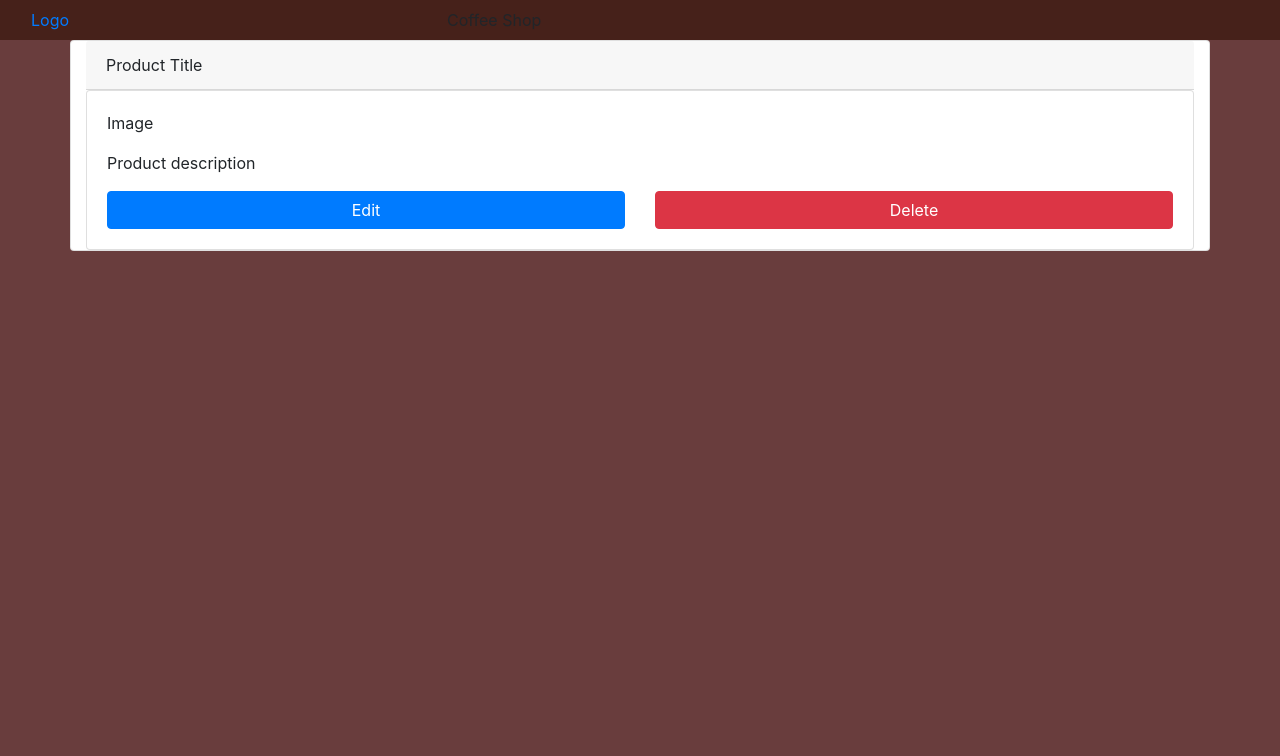
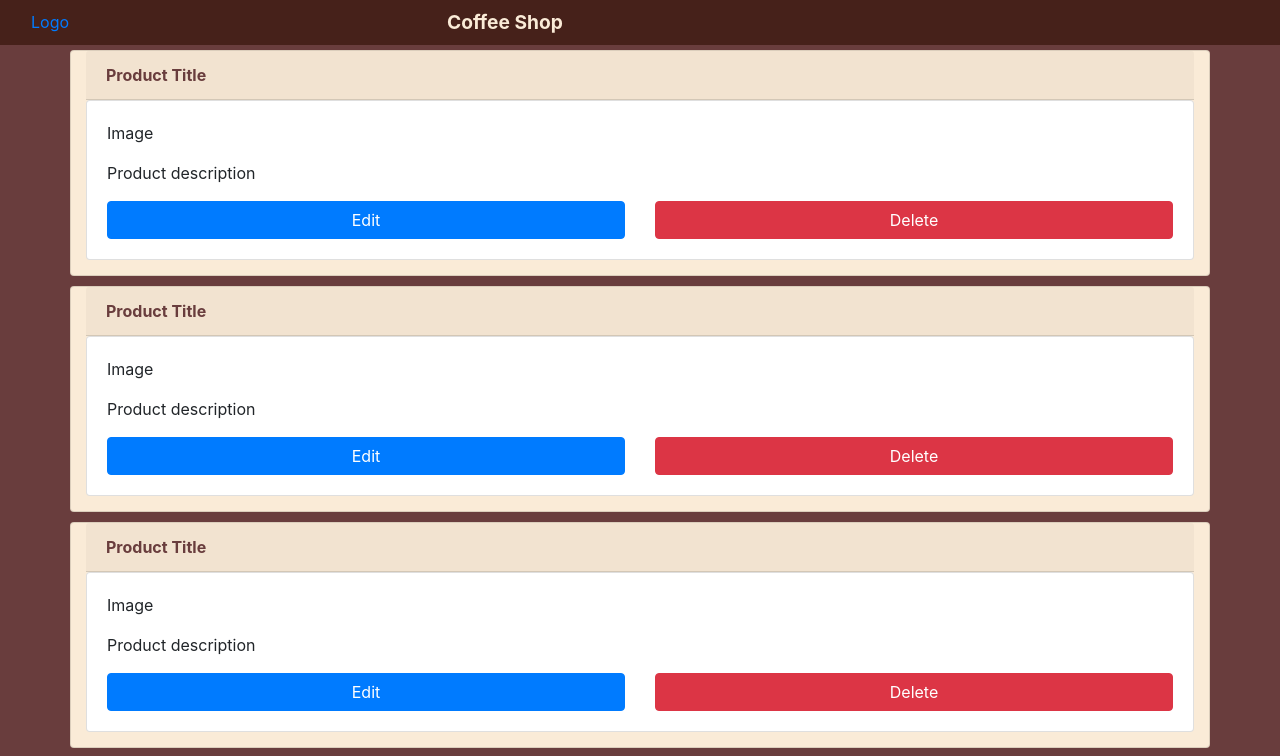
Before and after one commit to sreinvi/coffee-shop-front, an Angular app: page /items in a window 1280 px wide. Shown: the top 756 px of the page. Built offline with nearby package versions, Linux system fonts and the light colour scheme.

Commit message:
feature: items page

```diff
--- a/src/app/header/header.component.css
+++ b/src/app/header/header.component.css
@@ -1,3 +1,9 @@
 .navbar-color {
   background:#46211A;
 }
+
+.app-title {
+  font-weight: bold;
+  color: antiquewhite;
+  font-size: larger;
+}
--- a/src/app/header/header.component.html
+++ b/src/app/header/header.component.html
@@ -2,7 +2,7 @@
   <div class="col-md-4">
     <a href="">Logo</a>
   </div>
-  <div class="col-md-8">
+  <div class="col-md-8 app-title">
     Coffee Shop
   </div>
 </nav>
--- a/src/app/items/items.component.css
+++ b/src/app/items/items.component.css
@@ -0,0 +1,10 @@
+.card-attributes {
+  background-color: antiquewhite;
+  margin: 5px 0 5px 0;
+  padding-bottom: 15px;
+}
+
+.product-title {
+  color: #693D3D;
+  font-weight: bold;
+}
--- a/src/app/items/items.component.html
+++ b/src/app/items/items.component.html
@@ -1,7 +1,52 @@
 <div class="container">
   <div class="row">
-    <div class="card col-md-12">
-      <div class="card-header">
+    <div class="card col-md-12 card-attributes">
+      <div class="card-header product-title">
+        Product Title
+      </div>
+      <div class="card-body card col-md-12">
+        <p>Image</p>
+        <p class="card-text">Product description</p>
+
+        <div class="row">
+          <div class="col-md-6"><a href="#" class="btn btn-primary col-md-12">Edit</a></div>
+          <div class="col-md-6"><a href="#" class="btn btn-danger col-md-12">Delete</a></div>
+        </div>
+
+      </div>
+    </div>
+    <div class="card col-md-12 card-attributes">
+      <div class="card-header product-title">
+        Product Title
+      </div>
+      <div class="card-body card col-md-12">
+        <p>Image</p>
+        <p class="card-text">Product description</p>
+
+        <div class="row">
+          <div class="col-md-6"><a href="#" class="btn btn-primary col-md-12">Edit</a></div>
+          <div class="col-md-6"><a href="#" class="btn btn-danger col-md-12">Delete</a></div>
+        </div>
+
+      </div>
+    </div>
+    <div class="card col-md-12 card-attributes">
+      <div class="card-header product-title">
+        Product Title
+      </div>
+      <div class="card-body card col-md-12">
+        <p>Image</p>
+        <p class="card-text">Product description</p>
+
+        <div class="row">
+          <div class="col-md-6"><a href="#" class="btn btn-primary col-md-12">Edit</a></div>
+          <div class="col-md-6"><a href="#" class="btn btn-danger col-md-12">Delete</a></div>
+        </div>
+
+      </div>
+    </div>
+    <div class="card col-md-12 card-attributes">
+      <div class="card-header product-title">
         Product Title
       </div>
       <div class="card-body card col-md-12">
```
